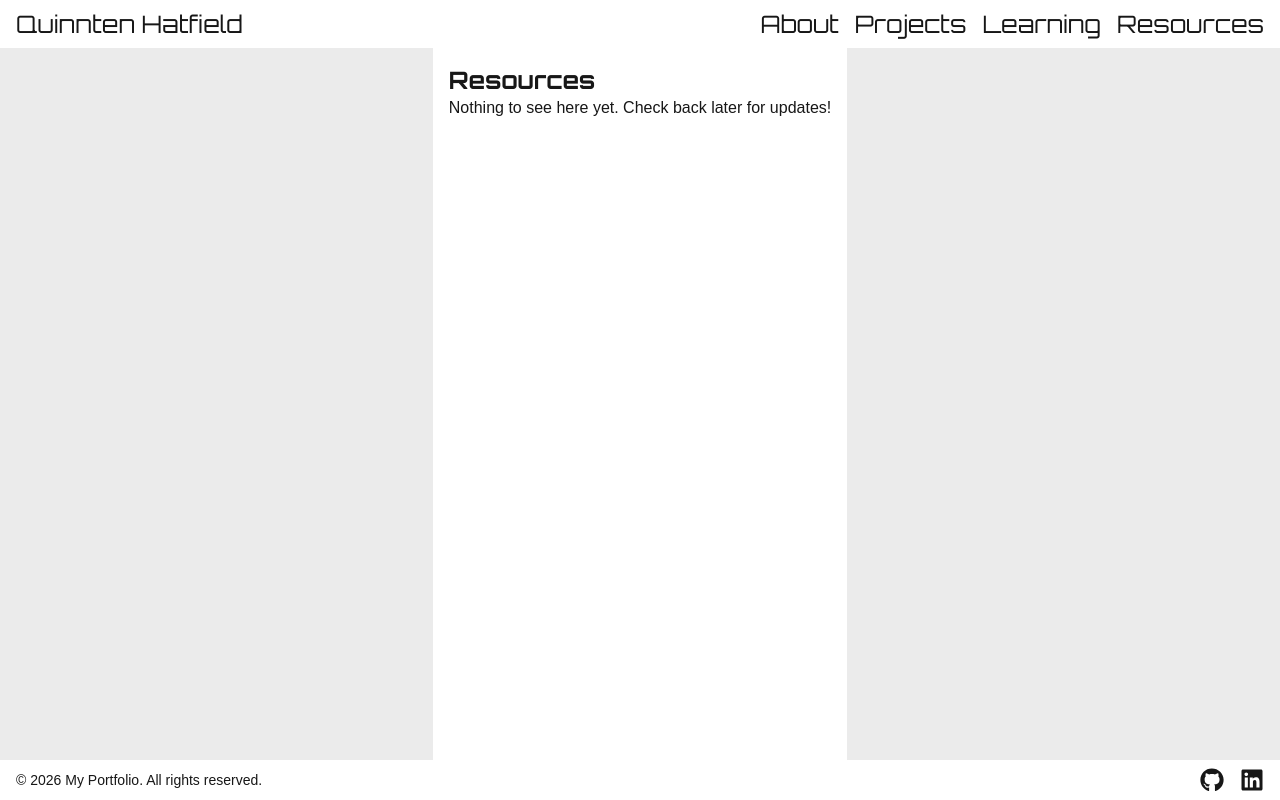
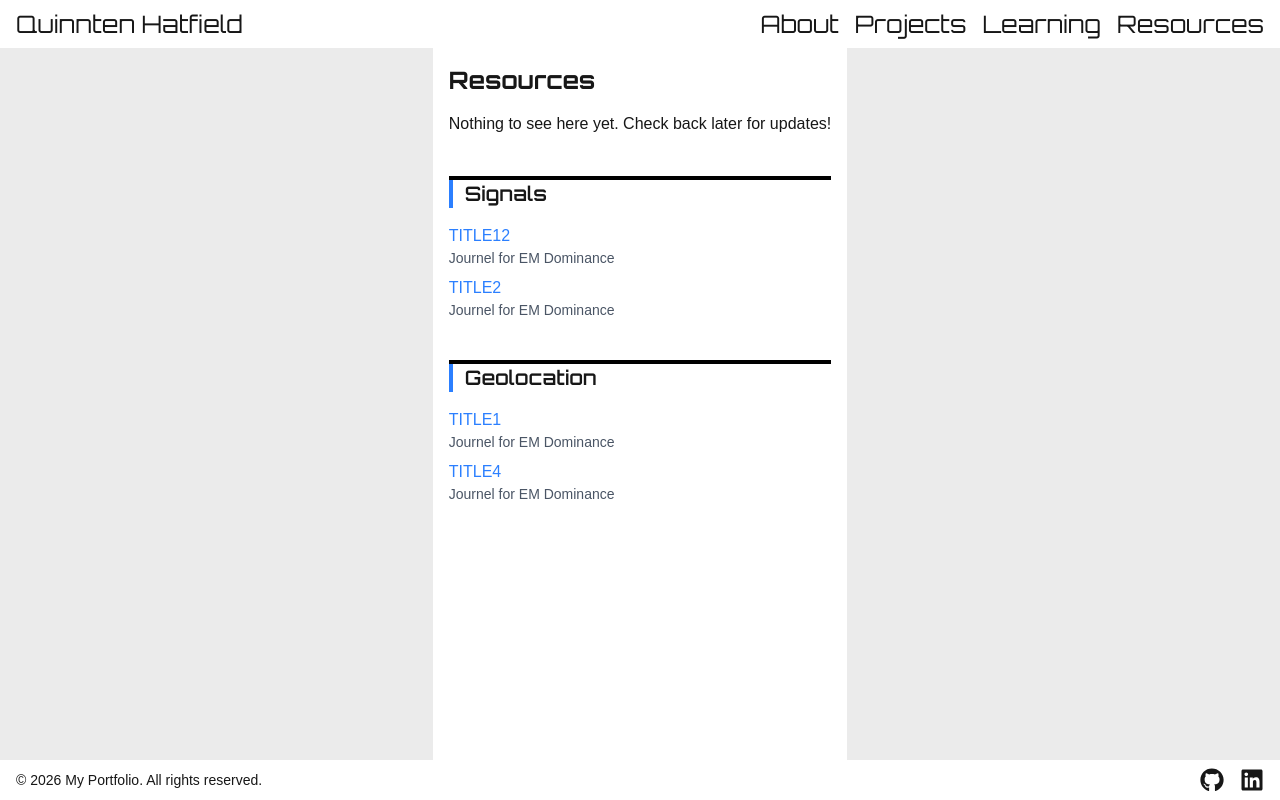
Before and after one commit to hatfieldq/portfolio-site, a Next.js app: page /resources in a window 1280 px wide. Built offline with nearby package versions, Linux system fonts and the light colour scheme; a web font is replaced by a local one.

Commit message:
Format and style Resources page

```diff
--- a/src/app/about/page.tsx
+++ b/src/app/about/page.tsx
@@ -17,7 +17,7 @@ export default function About() {
 
             <div>
                 <h1 className="text-2xl font-bold">About Me</h1>
-                <p className="indent-8">Hey, I'm Quinnten! I'm a modeling engineer who is interested in creating
+                <p className="indent-8 mt-4">Hey, I'm Quinnten! I'm a modeling engineer who is interested in creating
                      physics-based models for real-world applications. This site is a place
                      where I share my work and thoughts related to my career and life interests.
                      I'll be updating this regularly with content related to my projects and learning,
--- a/src/app/page.tsx
+++ b/src/app/page.tsx
@@ -2,10 +2,10 @@ import Image from "next/image";
 
 export default function Home() {
   return (
-    <div className="flex flex-col flex-1 items-center justify-center bg-zinc-50 font-sans dark:bg-black">
-      <main className="flex flex-1 w-full max-w-3xl flex-col items-center justify-between py-32 px-16 bg-white dark:bg-black sm:items-start">
-        <h1 className="text-3xl font-bold">Welcome to My Portfolio</h1>
-        <p className="text-lg text-zinc-600 dark:text-zinc-400">
+    <div>
+      <main>
+        <h1 >Welcome to My Portfolio</h1>
+        <p>
           This is a simple portfolio website built with Next.js.
         </p>
       </main>
--- a/src/app/resources/page.tsx
+++ b/src/app/resources/page.tsx
@@ -1,11 +1,49 @@
 import Image from "next/image";
+
+const categories = [
+    {
+        key: 1,
+        categoryTitle: "Signals",
+        resources: [
+            { key: 1, title: "TITLE12", url:  "https://crows.org/jed/", description: "Journel for EM Dominance" },
+            { key: 2, title: "TITLE2", url:  "https://crows.org/jed/", description: "Journel for EM Dominance" },
+        ],
+    },
+    {
+        key: 2,
+        categoryTitle: "Geolocation",
+        resources: [
+            { key: 1, title: "TITLE1", url:  "https://crows.org/jed/", description: "Journel for EM Dominance" },
+            { key: 2, title: "TITLE4", url:  "https://crows.org/jed/", description: "Journel for EM Dominance" },
+        ],
+    },
+];
 
 export default function Resources() {
     return (
         <div>
             <main>
                 <h1 className="text-2xl font-bold">Resources</h1>
-                <p>Nothing to see here yet. Check back later for updates!</p>
+                <p className="mt-4">Nothing to see here yet. Check back later for updates!</p>
+
+                <div>
+                    {categories.map((category) => (
+                        <section key={category.key} className="mt-10 border-black border-t-4">
+                            <h2 className="text-xl font-semibold mb-4 border-l-4 border-blue-500 pl-3">{category.categoryTitle}</h2>
+                            <ul className="space-y-2">
+                                {category.resources.map((resource) => (
+                                    <li key={resource.key}>
+                                        <a href={resource.url} target="_blank" rel="noopener noreferrer" className="text-blue-500 hover:underline">
+                                            {resource.title}
+                                        </a>
+                                        <p className="text-sm text-gray-600">{resource.description}</p>
+                                    </li>
+                                ))}
+                            </ul>
+                        </section>
+                    ))}
+                </div>
+
             </main>
         </div>
     );
```
